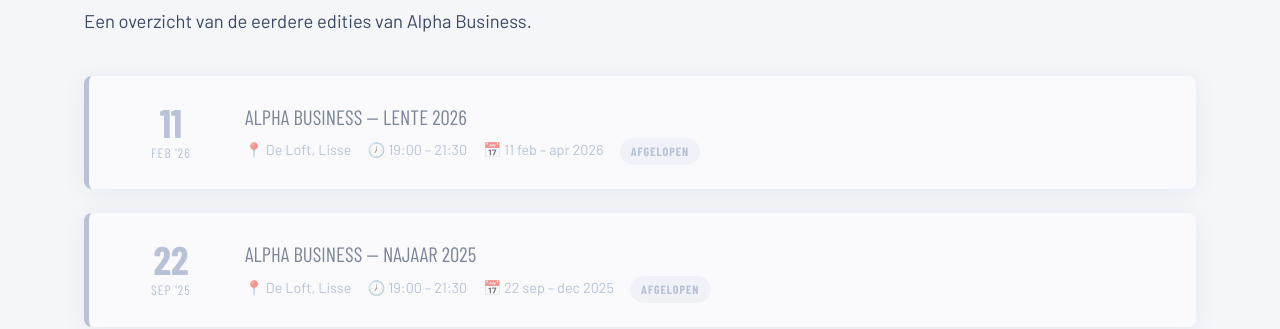
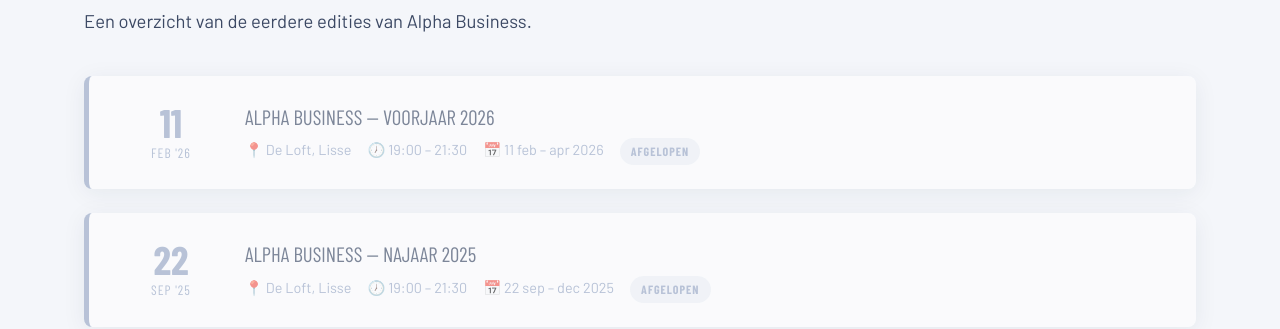
Before and after one commit to timmetiedalton/alpha_business, a Jekyll site: the page built from agenda.html, in a window 1280 px wide and 900 px high, scrolled down 837 px. Shown: the part 156-485 px from the top of the window. Built offline with Jekyll 4.4.1, drawn with Linux system fonts in a browser that asks for light colours; some web fonts are replaced.

Commit message:
Kleine textuele verbetering

```diff
--- a/agenda.html
+++ b/agenda.html
@@ -57,7 +57,7 @@
             <div class="agenda-date__month">Feb '26</div>
           </div>
           <div class="agenda-info">
-            <div class="agenda-info__title">Alpha Business — Lente 2026</div>
+            <div class="agenda-info__title">Alpha Business — Voorjaar 2026</div>
             <div class="agenda-info__meta">
               <span>📍 De Loft, Lisse</span>
               <span>🕖 19:00 – 21:30</span>
```
